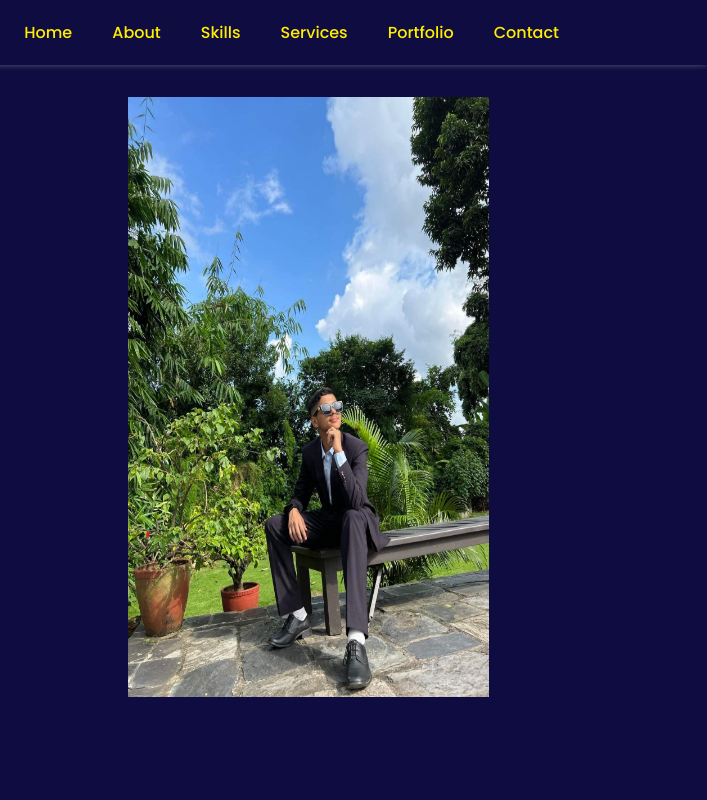
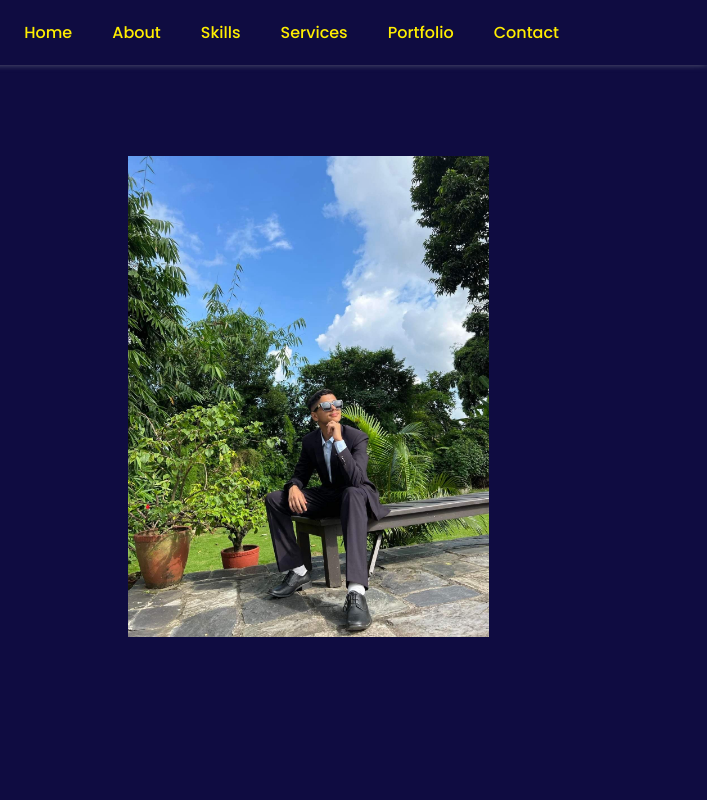
Before and after one commit to sirishpoudel7/sirish, a plain HTML site: page index.html in a window 1280 px wide. Shown: the top 800 px of the page, 573-1280 px from the left. Drawn offline with nearby package versions, Linux system fonts and the light colour scheme.

Commit message:
Update index.html

```diff
--- a/index.html
+++ b/index.html
@@ -32,7 +32,7 @@
             <a href="#"><i class='bx bxl-youtube' ></i></a>
         </div>
         <div class="home-img">
-            <img src="IMG_3097.jpeg" height="600px">
+            <img src="IMG_3097.jpeg">
         </div>
         <div class="home-text">
             <span>Hello, I'm</span>
```
